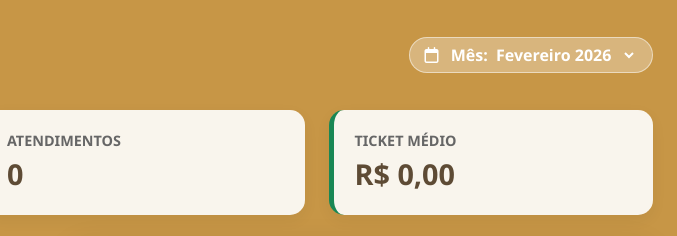
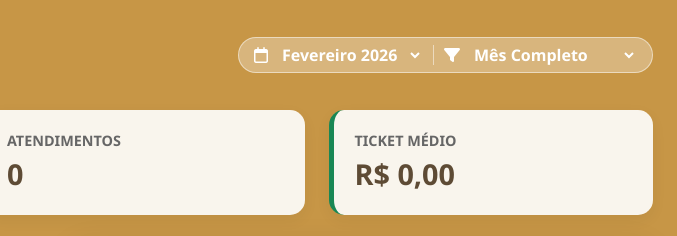
Before and after one commit to Hyken1/OdontoClinic, a website: page relatorios.html in a window 1280 px wide. Shown: the top 236 px of the page, 603-1280 px from the left. Drawn offline with nearby package versions, Linux system fonts and the light colour scheme; no server answers.

Commit message:
Adicionado função para clareza no pagamento semanal de outros dentistas que venham a atender no consultório

```diff
--- a/relatorios.html
+++ b/relatorios.html
@@ -37,9 +37,10 @@
         .valor-clinica { color: #198754; font-weight: bold; } /* Verde para lucro */
         .valor-dentista { color: #0d6efd; font-weight: bold; } /* Azul para pagamento */
 
-        .filtro-glass { background: rgba(255,255,255,0.3); border: 1px solid rgba(255,255,255,0.5); color: white; border-radius: 50px; padding: 5px 15px; font-weight: bold; }
-        .filtro-glass select { background: transparent; border: none; color: white; font-weight: bold; outline: none; }
+        .filtro-glass { background: rgba(255,255,255,0.3); border: 1px solid rgba(255,255,255,0.5); color: white; border-radius: 50px; padding: 5px 15px; font-weight: bold; display: flex; align-items: center; gap: 10px; }
+        .filtro-glass select { background: transparent; border: none; color: white; font-weight: bold; outline: none; cursor: pointer; }
         .filtro-glass select option { color: #333; }
+        .divisor-filtro { height: 20px; width: 1px; background: rgba(255,255,255,0.5); }
     </style>
 </head>
 <body>
@@ -73,9 +74,15 @@
                     </div>
 
                     <div class="filtro-glass">
-                        <i class="fa-regular fa-calendar me-2"></i>
-                        Mês:
-                        <select id="filtroMes" onchange="gerarRelatorio()">
+                        <i class="fa-regular fa-calendar"></i>
+                        <select id="filtroMes" onchange="atualizarSemanasEGerar()">
+                            </select>
+
+                        <div class="divisor-filtro"></div>
+
+                        <i class="fa-solid fa-filter"></i>
+                        <select id="filtroSemana" onchange="gerarRelatorio()">
+                            <option value="todas">Mês Completo</option>
                             </select>
                     </div>
                 </div>
@@ -126,10 +133,9 @@
     <script>
         let meuGrafico = null;
 
-        // --- INICIALIZAÇÃO ---
         window.onload = function() {
             preencherSelectMeses();
-            gerarRelatorio();
+            atualizarSemanasEGerar();
         };
 
         function preencherSelectMeses() {
@@ -137,38 +143,83 @@
             const meses = ["Janeiro", "Fevereiro", "Março", "Abril", "Maio", "Junho", "Julho", "Agosto", "Setembro", "Outubro", "Novembro", "Dezembro"];
             const hoje = new Date();
 
-            // Adiciona os últimos 12 meses
             for (let i = 0; i < 12; i++) {
                 const d = new Date(hoje.getFullYear(), hoje.getMonth() - i, 1);
-                const valor = `${d.getFullYear()}-${String(d.getMonth() + 1).padStart(2, '0')}`; // Formato YYYY-MM
+                const valor = `${d.getFullYear()}-${String(d.getMonth() + 1).padStart(2, '0')}`;
                 const texto = `${meses[d.getMonth()]} ${d.getFullYear()}`;
 
                 const opt = document.createElement('option');
                 opt.value = valor;
                 opt.innerText = texto;
-                if (i === 0) opt.selected = true; // Seleciona o mês atual
+                if (i === 0) opt.selected = true;
                 select.appendChild(opt);
             }
         }
 
-        // --- LÓGICA PRINCIPAL ---
+        // --- NOVA LÓGICA: GERA AS SEMANAS DO MÊS ---
+        function atualizarSemanasEGerar() {
+            const selectMes = document.getElementById('filtroMes');
+            const selectSemana = document.getElementById('filtroSemana');
+            const [ano, mes] = selectMes.value.split('-').map(Number);
+
+            // Limpa opções antigas, mantém "Mês Completo"
+            selectSemana.innerHTML = '<option value="todas">Mês Completo</option>';
+
+            const ultimoDia = new Date(ano, mes, 0).getDate();
+            let currentDate = new Date(ano, mes - 1, 1);
+            let weekCount = 1;
+
+            // Loop para criar as semanas do calendário
+            while (currentDate.getDate() <= ultimoDia && currentDate.getMonth() === mes - 1) {
+                const diaAtual = currentDate.getDate();
+                const diaSemana = currentDate.getDay(); // 0 (Domingo) a 6 (Sábado)
+                const diasAteSabado = 6 - diaSemana;
+
+                let fimSemana = diaAtual + diasAteSabado;
+                if (fimSemana > ultimoDia) fimSemana = ultimoDia;
+
+                // Cria a opção
+                const opt = document.createElement('option');
+                opt.value = `${diaAtual}-${fimSemana}`;
+                opt.innerText = `Semana ${weekCount} (${String(diaAtual).padStart(2,'0')} a ${String(fimSemana).padStart(2,'0')})`;
+                selectSemana.appendChild(opt);
+
+                // Avança para a próxima semana (domingo)
+                currentDate.setDate(fimSemana + 1);
+                weekCount++;
+            }
+
+            // Gera o relatório (padrão Mês Completo)
+            gerarRelatorio();
+        }
+
         async function gerarRelatorio() {
-            const mesAnoSelecionado = document.getElementById('filtroMes').value; // Ex: "2026-02"
+            const mesAnoSelecionado = document.getElementById('filtroMes').value;
+            const semanaSelecionada = document.getElementById('filtroSemana').value;
 
             try {
-                // Busca TODOS os registros (sem filtro de data específica na API, filtramos aqui pelo mês)
                 const res = await fetch('/api/registros');
                 const todosRegistros = await res.json();
 
-                // Filtra pelo mês selecionado
-                const registrosMes = todosRegistros.filter(r => r.data.startsWith(mesAnoSelecionado));
+                // 1. Filtra pelo Mês
+                let registrosFiltrados = todosRegistros.filter(r => r.data.startsWith(mesAnoSelecionado));
 
-                calcularTotais(registrosMes);
-                gerarRepasses(registrosMes);
-                atualizarGrafico(registrosMes);
+                // 2. Filtra pela Semana (se não for "todas")
+                if (semanaSelecionada !== 'todas') {
+                    const [diaIni, diaFim] = semanaSelecionada.split('-').map(Number);
+                    registrosFiltrados = registrosFiltrados.filter(r => {
+                        // Extrai o dia da data (YYYY-MM-DD)
+                        const diaRegistro = parseInt(r.data.split('-')[2]);
+                        return diaRegistro >= diaIni && diaRegistro <= diaFim;
+                    });
+                }
+
+                calcularTotais(registrosFiltrados);
+                gerarRepasses(registrosFiltrados);
+                atualizarGrafico(registrosFiltrados);
 
             } catch (erro) {
-                console.error("Erro ao gerar relatório:", erro);
+                console.error("Erro:", erro);
                 alert("Erro ao carregar dados.");
             }
         }
@@ -190,36 +241,27 @@
             document.getElementById('ticketMedio').innerText = formatarMoeda(ticket);
         }
 
-        // --- A MÁGICA DO REPASSE (60/40) ---
         function gerarRepasses(dados) {
             const container = document.getElementById('container-repasses');
             container.innerHTML = '';
 
-            // Agrupa valores por dentista
             const porDentista = {};
             dados.forEach(r => {
-                // Normaliza o nome (remove espaços extras e deixa minusculo para comparar)
                 let nome = r.dentista ? r.dentista.trim() : "Dra. Emilly";
                 if (!porDentista[nome]) porDentista[nome] = 0;
                 porDentista[nome] += parseFloat(r.valor.replace(',', '.'));
             });
 
-            // Se não tiver dados
             if (Object.keys(porDentista).length === 0) {
-                container.innerHTML = '<div class="alert alert-light opacity-75">Nenhum faturamento neste mês.</div>';
+                container.innerHTML = '<div class="alert alert-light opacity-75">Nenhum faturamento no período.</div>';
                 return;
             }
 
-            // Gera os cards
             for (const [dentista, total] of Object.entries(porDentista)) {
-
-                // Lógica para saber se é DONA ou OUTRO
                 const ehDona = dentista.toLowerCase().includes("emilly");
-
                 let htmlInterno = '';
 
                 if (ehDona) {
-                    // Se for a dona, fica com 100% (ou não mostra divisão)
                     htmlInterno = `
                         <div class="repasse-total">
                             <small class="text-muted d-block">Faturamento Total</small>
@@ -230,21 +272,18 @@
                         </div>
                     `;
                 } else {
-                    // Se for OUTRO, aplica a regra 60/40
-                    const parteDentista = total * 0.40; // 40%
-                    const parteClinica = total * 0.60;  // 60%
+                    const parteDentista = total * 0.40;
+                    const parteClinica = total * 0.60;
 
                     htmlInterno = `
                         <div class="repasse-total">
                             <small class="text-muted d-block">Produção Total</small>
                             <span class="fs-4 fw-bold text-dark">${formatarMoeda(total)}</span>
                         </div>
-
                         <div class="repasse-item">
                             <span class="text-muted">Parte Dentista (40%)</span>
                             <span class="valor-dentista">${formatarMoeda(parteDentista)}</span>
                         </div>
-
                         <div class="repasse-item border-0">
                             <span class="text-muted">Parte Clínica (60%)</span>
                             <span class="valor-clinica">${formatarMoeda(parteClinica)}</span>
@@ -254,22 +293,15 @@
 
                 const card = `
                 <div class="card-repasse">
-                    <div class="repasse-header">
-                        <span><i class="fa-solid fa-user-doctor me-2"></i>${dentista}</span>
-                    </div>
-                    <div class="repasse-body">
-                        ${htmlInterno}
-                    </div>
+                    <div class="repasse-header"><span><i class="fa-solid fa-user-doctor me-2"></i>${dentista}</span></div>
+                    <div class="repasse-body">${htmlInterno}</div>
                 </div>`;
-
                 container.innerHTML += card;
             }
         }
 
         function atualizarGrafico(dados) {
             const ctx = document.getElementById('graficoDentistas').getContext('2d');
-
-            // Agrupa dados
             const nomes = [];
             const valores = [];
 
@@ -285,24 +317,20 @@
                 valores.push(valor);
             }
 
-            // Destroi gráfico anterior se existir
             if (meuGrafico) meuGrafico.destroy();
-
             meuGrafico = new Chart(ctx, {
                 type: 'doughnut',
                 data: {
                     labels: nomes,
                     datasets: [{
                         data: valores,
-                        backgroundColor: ['#a67c42', '#5e4b35', '#D4BC9A'], // Cores da paleta
+                        backgroundColor: ['#a67c42', '#5e4b35', '#D4BC9A'],
                         borderWidth: 0
                     }]
                 },
                 options: {
                     responsive: true,
-                    plugins: {
-                        legend: { position: 'bottom', labels: { color: 'white' } }
-                    }
+                    plugins: { legend: { position: 'bottom', labels: { color: 'white' } } }
                 }
             });
         }
```
